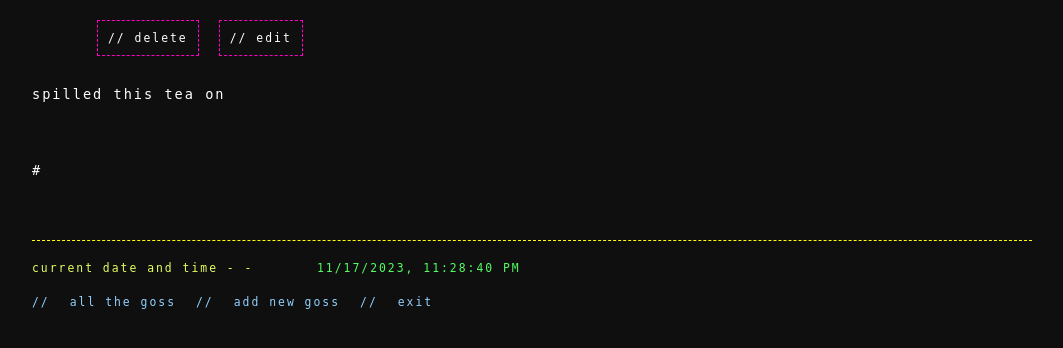
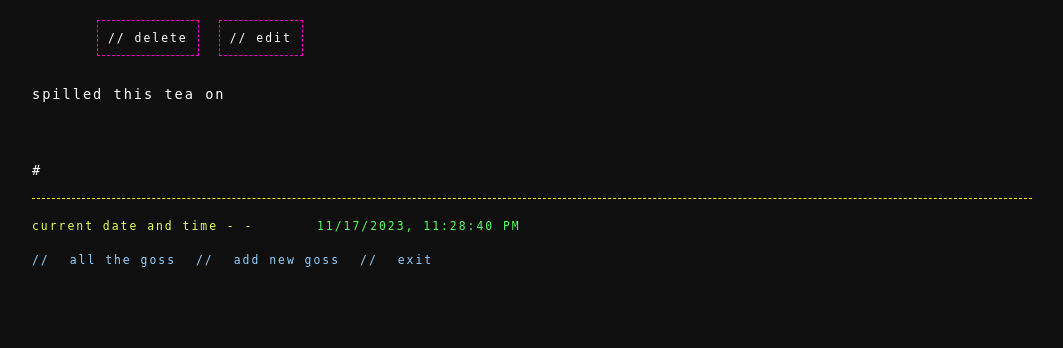
Before and after one commit to gabbe-grodin/group_project_gossip_terminal, a Flask app: template flask_app/templates/view_one.html in a window 1280 px wide. Shown: the part 136-484 px from the top of the page, without its empty margins (108-1171 px from the left). Run offline with Flask 3, Linux system fonts and the light colour scheme; the template is opened without the code that fills it, so the values that code supplies are empty.

Commit message:
removed fixed height on view_one main section

```diff
--- a/flask_app/templates/view_one.html
+++ b/flask_app/templates/view_one.html
@@ -17,7 +17,7 @@
 
 
     <main>
-        <div class="flx col gap-3 main-height">
+        <div class="flx col gap-3">
 
             <div class="flx row align-items-base gap-5">
 
```
